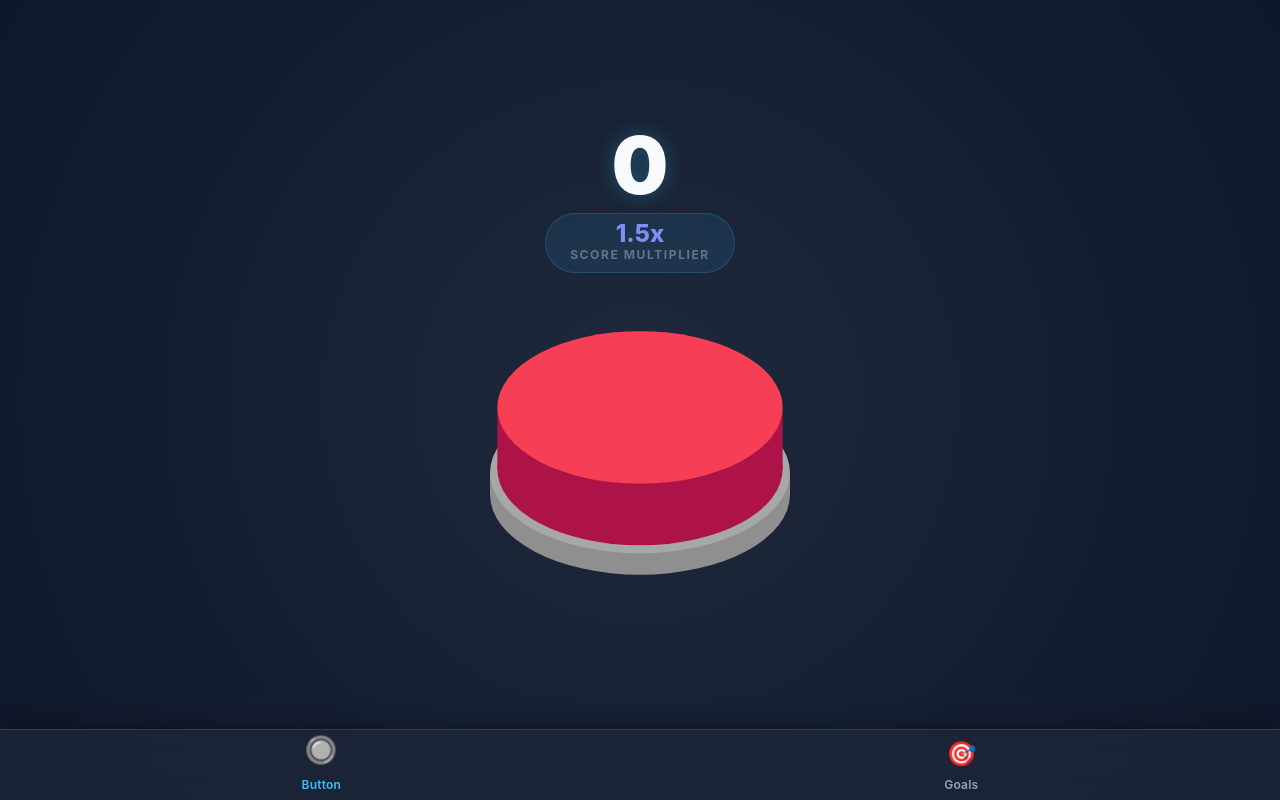
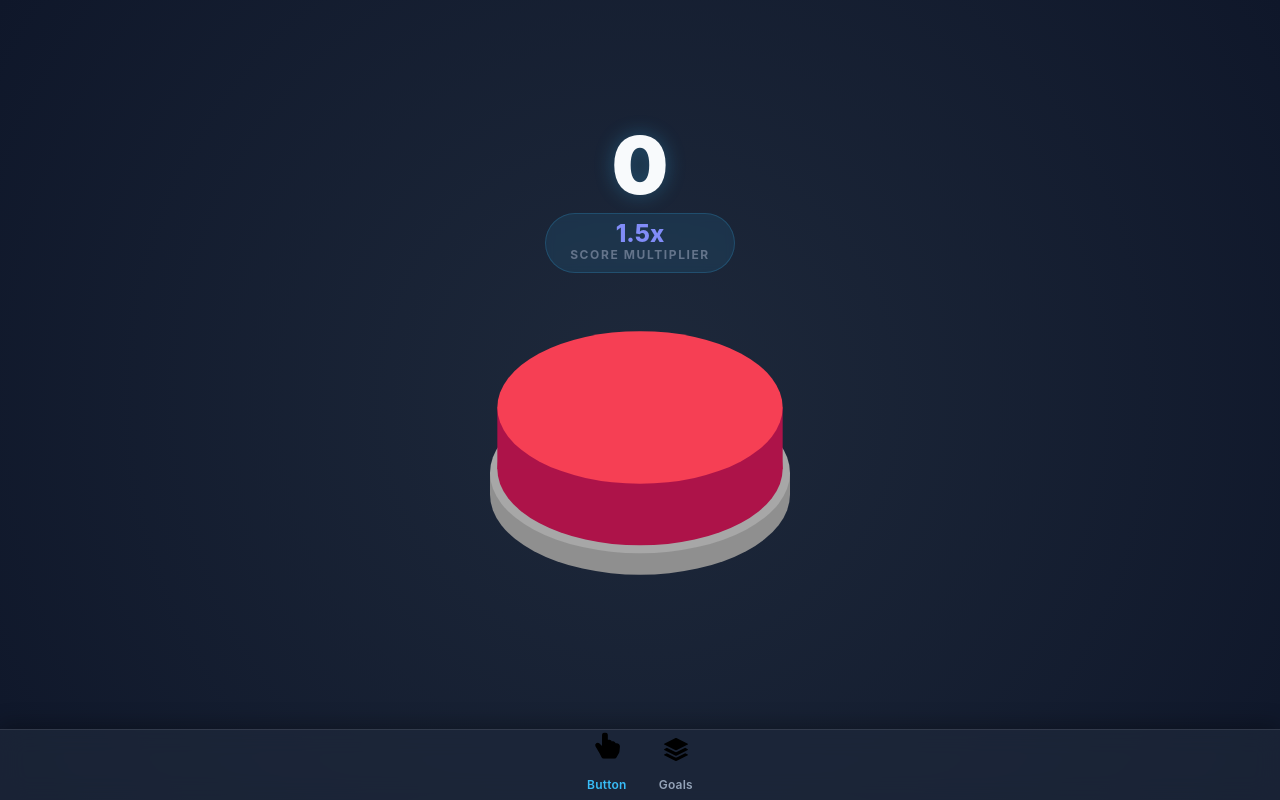
Before and after one commit to Simon-jmk/Mulle-Tech-Idle-Game, a React (Vite) app in the folder frontend/: page /button in a window 1280 px wide. Built offline with nearby package versions, Linux system fonts and the light colour scheme.

Commit message:
changed icons to bootstrap icons in navbar

```diff
--- a/frontend/package.json
+++ b/frontend/package.json
@@ -11,6 +11,7 @@
   },
   "dependencies": {
     "react": "^19.2.0",
+    "react-bootstrap-icons": "^1.11.6",
     "react-dom": "^19.2.0",
     "react-router-dom": "^7.13.1"
   },
--- a/frontend/src/Navbar.tsx
+++ b/frontend/src/Navbar.tsx
@@ -1,4 +1,5 @@
 import { NavLink } from 'react-router-dom';
+import { HandIndexThumbFill, Stack } from 'react-bootstrap-icons';
 
 export const Navbar = () => {
   return (
@@ -7,14 +8,18 @@ export const Navbar = () => {
         to="/button"
         className={({ isActive }) => `nav-item ${isActive ? 'active' : ''}`}
       >
-        <div className="nav-icon">🔘</div>
+        <div className="nav-icon">
+          <HandIndexThumbFill size={24} />
+        </div>
         <span className="nav-label">Button</span>
       </NavLink>
       <NavLink
         to="/goals"
         className={({ isActive }) => `nav-item ${isActive ? 'active' : ''}`}
       >
-        <div className="nav-icon">🎯</div>
+        <div className="nav-icon">
+          <Stack size={24} />
+        </div>
         <span className="nav-label">Goals</span>
       </NavLink>
     </nav>
--- a/frontend/src/index.css
+++ b/frontend/src/index.css
@@ -149,20 +149,6 @@ h1 {
   letter-spacing: 0.1rem;
 }
 
-/* .clicker-button.cooldown {
-  cursor: not-allowed;
-  filter: saturate(0.5);
-} */
-
-/* .clicker-button:hover {
-  transform: scale(var(--button-hover-scale));
-}
-
-.clicker-button:active {
-  transform: scale(var(--button-active-scale));
-} */
-/* Navigation */
-/* Bottom Navigation */
 .bottom-navbar {
   position: fixed;
   bottom: 0px;
@@ -173,7 +159,7 @@ h1 {
   backdrop-filter: blur(12px);
   -webkit-backdrop-filter: blur(12px);
   display: flex;
-  justify-content: space-around;
+  justify-content: center;
   align-items: center;
   border-top: 1px solid rgba(255, 255, 255, 0.1);
   padding-bottom: env(safe-area-inset-bottom);
```
Also changed, not shown: 6 other files (tests, documents, lock files or other folders).
